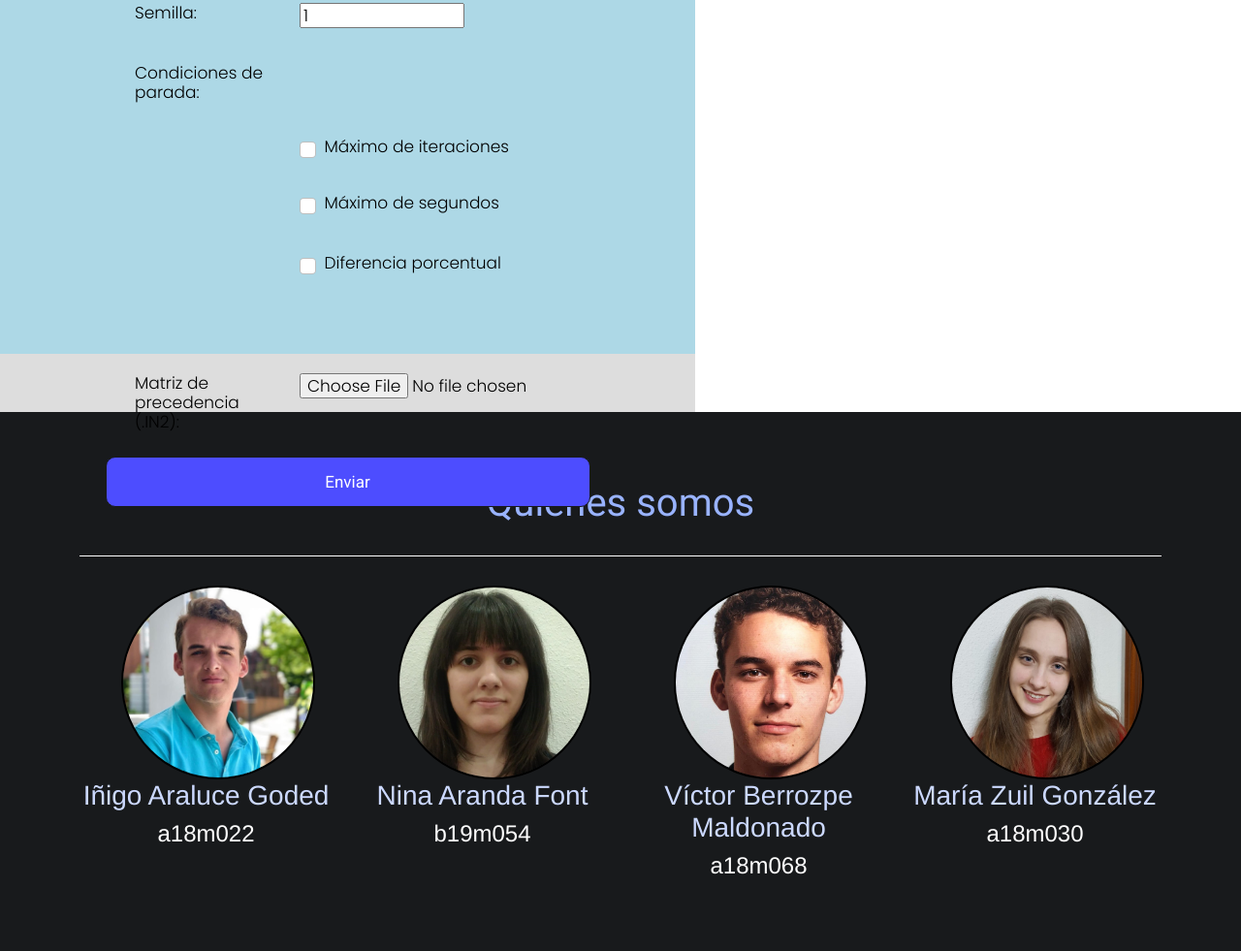
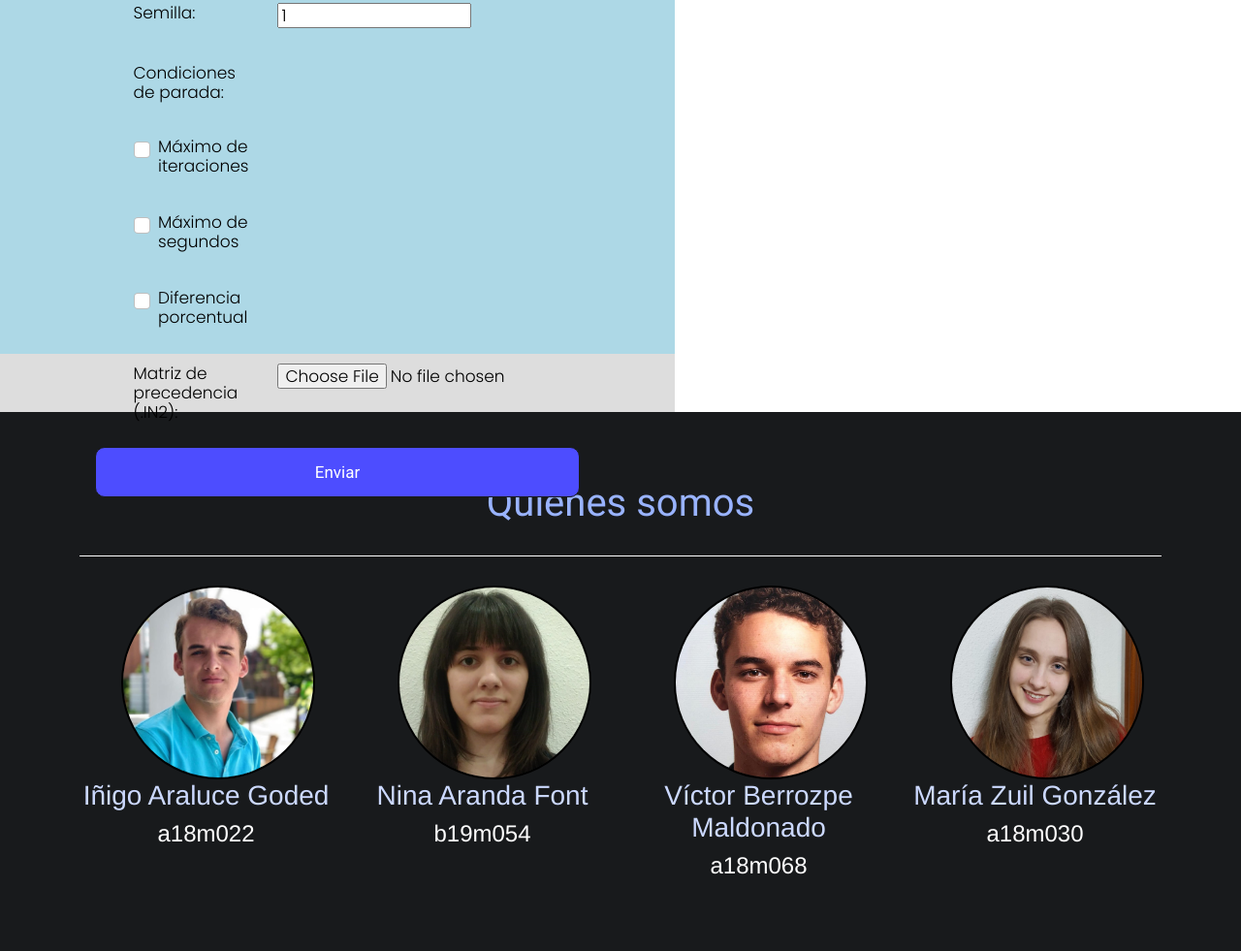
Before and after one commit to victorbeeme/ProyectoMod, a Django app: template interfazMod/interfazMod/templates/cargado.html in a window 1280 px wide; the page is wider, and only the part inside the window is pictured. Shown: the part 1166-2147 px from the top of that part at 97% size. Run offline with Django 3.2, Linux system fonts and the light colour scheme; the template is opened without the code that fills it: most values are stand-ins (such as "Sample title", 1, 10 or a date in 2020); some libraries are stand-ins or nearby versions.

Commit message:
Arreglada la indentacion en pag solucion

```diff
--- a/interfazMod/interfazMod/static/js/slides.js
+++ b/interfazMod/interfazMod/static/js/slides.js
@@ -1,4 +1,3 @@
-
 var slideIndex = 1;
 showSlides(slideIndex);
 
@@ -29,14 +28,14 @@
     dots[slideIndex - 1].className += " active";
 }
 
-function sacarmaxIter(){
+function sacarmax(tipo) {
 
-    var disp = document.getElementById("maxIterInput").style.visibility;
+    var disp = document.getElementById(tipo).style.visibility;
 
-    if(disp == "hidden"){
-        document.getElementById("maxIterInput").style.visibility = "visible";
-    }else{
-        document.getElementById("maxIterInput").style.visibility = "hidden";
+    if (disp == "hidden") {
+        document.getElementById(tipo).style.visibility = "visible";
+    } else {
+        document.getElementById(tipo).style.visibility = "hidden";
     }
 
 }
--- a/interfazMod/interfazMod/templates/cargado.html
+++ b/interfazMod/interfazMod/templates/cargado.html
@@ -66,13 +66,13 @@
                             <div style="text-align: left; position: relative; left: 7%;">
                             <form action="/buscar/" method="GET" class = "grid">
                                 <p>Número de estaciones:</p>
-                                <p><input type="number" value="1" name="estaciones" min="1" style=" position: relative; width: 170px;" max="20"></p>
+                                <p><input type="number" value="1" name="estaciones" min="1" style=" position: relative; width: 200px;" max="20"></p>
                                 <p>Tamaño de la población: </p>
-                                <p><input type="number" value="1" name="poblacion" min="1" style=" position: relative; width: 170px;"></p>
+                                <p><input type="number" value="1" name="poblacion" min="1" style=" position: relative; width: 200px;"></p>
                                 <p>Tipo de cruce:</p>
                                 <p>
                                     <select class="custom-select mr-sm-2" id="inlineFormCustomSelect" name="tipoCruce"
-                                        style="position: relative; width: 170px;">
+                                        style="position: relative; width: 200px;">
                                         <option value="Uniforme">Uniforme</option>
                                         <option value="Unipuntual">Unipuntual</option>
                                         <option value="Dos-puntos">Dos puntos</option>
@@ -80,56 +80,56 @@
                                 </p>
 
                                 <p>Probabilidad de cruce:</p>
-                                <p><input value="0" type="number" step="0.01" min="0" max="1" name="cruce" style="position: relative; width: 170px;"></p>
+                                <p><input value="0" type="number" step="0.01" min="0" max="1" name="cruce" style="position: relative; width: 200px;"></p>
                                 <p>Tipo de mutación: </p>
                                 <p>
                                     <select class="custom-select mr-sm-2" id="inlineFormCustomSelect" name="tipoMut"
-                                        style="position: relative; width: 170px;">
+                                        style="position: relative; width: 200px;">
                                         <option value="Inc-dec">Incremento/decremento</option>
                                         <option value="Random">Aleatorio</option>
                                     </select>
                                 </p>
                                 <p>Probabilidad de mutación: </p>
-                                <p><input value="0" type="number" step="0.01" min="0" max="1" name="mutacion" style="position: relative; width: 170px;"></p>
+                                <p><input value="0" type="number" step="0.01" min="0" max="1" name="mutacion" style="position: relative; width: 200px;"></p>
                                 <p>Mecanismo de selección:</p>
                                 <p>
                                     <select class="custom-select mr-sm-2" id="inlineFormCustomSelect" name="metodo"
-                                        style="position: relative; width: 170px;">
+                                        style="position: relative; width: 200px;">
                                         <option value="Torneo">Torneo</option>
                                         <option value="Ruleta">Ruleta</option>
                                         <option value="Lineal">Lineal</option>
                                     </select>
                                 </p>
                                 <p>Ratio de élite: </p>
-                                <p><input type="number" value="1" name="elite" min="1" style=" position: relative; width: 170px;"></p>
+                                <p><input type="number" value="1" name="elite" min="1" style=" position: relative; width: 200px;"></p>
 
                                 <p>Semilla:</p>
-                                <p><input type="number" value="1" name="semila" min="0" style=" position: relative; width: 170px;"></p>
+                                <p><input type="number" value="1" name="semilla" min="0" style=" position: relative; width: 200px;"></p>
 
                                 <p>Condiciones de parada:</p><p></p>
-                                <p>
+
                                     <div class="form-check">
-                                        <p><input type="checkbox" class="form-check-input" id="maxIter" onclick="sacarmaxIter()">Máximo de iteraciones</p>
+                                        <p><input type="checkbox" class="form-check-input" id="maxIter" onclick="sacarmax('maxIterInput')">Máximo de iteraciones</p>
                                     </div>
                                     <div id = "maxIterInput" style="visibility: hidden;">
-                                        <input type="number" value="0" name="semila" min="0" style=" position: relative; width: 170px;"></p>
+                                        <p><input type="number" value="0" name="iteraciones" min="0" style=" position: relative; width: 200px;"> iteraciones</p>
                                     </div>
                                     <div class="form-check">
-                                        <p><input type="checkbox" class="form-check-input" id="maxSeg" onclick="sacarMaxSeg()">Máximo de segundos</p>
+                                        <p><input type="checkbox" class="form-check-input" id="maxSeg" onclick="sacarmax('maxSegInput')">Máximo de segundos</p>
                                     </div>
-                                    <div id = "maxIterInput" style="visibility: hidden;">
-                                        <input type="number" value="0" name="semila" min="0" style=" position: relative; width: 170px;"></p>
+                                    <div id = "maxSegInput" style="visibility: hidden;">
+                                        <p><input type="number" value="0" name="segundos" min="0" style=" position: relative; width: 200px;"> segundos</p>
                                     </div>
                                     <div class="form-check">
-                                        <p><input type="checkbox" class="form-check-input" id="exampleCheck1" onclick="sacarmaxIter()">Diferencia porcentual</p>
+                                        <p><input type="checkbox" class="form-check-input" onclick="sacarmax('difPorcentual')"> Diferencia porcentual</p>
                                     </div>
-                                    <div id = "maxIterInput" style="visibility: hidden;">
-                                        <input type="number" value="0" name="semila" min="0" style=" position: relative; width: 170px;"></p>
+                                    <div id = "difPorcentual" style="visibility: hidden;">
+                                        <p><input type="number" value="0" name="porcentaje" min="0" style=" position: relative; width: 200px;" max = 100> %</p>
                                     </div>
-                                </p>
+
 
                                 <p>Matriz de precedencia (.IN2):</p>
-                                <p><input type="file" class="form-control-file" id="exampleFormControlFile1" accept = ".IN2"> </p>
+                                <p><input type="file" class="form-control-file" id="exampleFormControlFile1"> </p>
                         </div>
                                 <input class = "button" type="submit" value="Enviar">
                                     </form>
```
